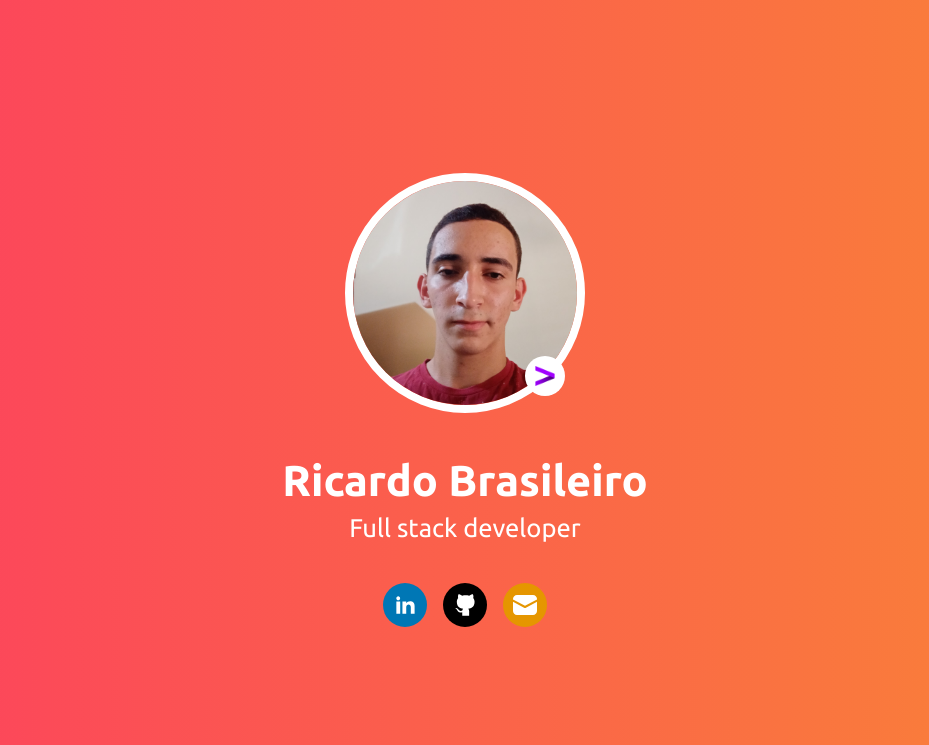
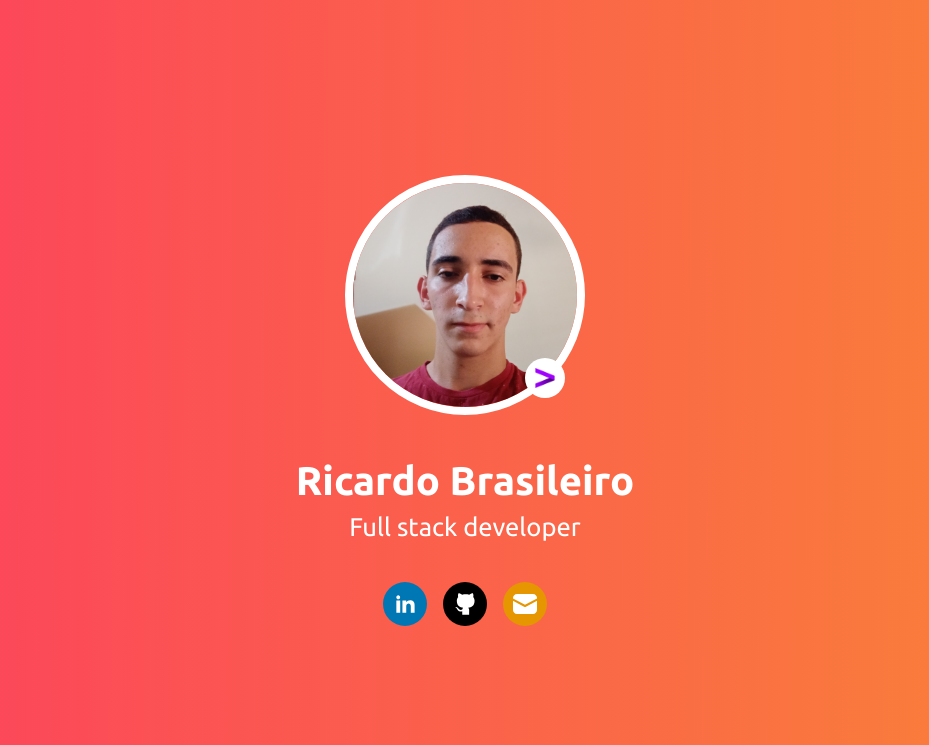
Before and after one commit to RicardoBrasileiro/ricardo-brasileiro, a PHP site: page / in a window 1280 px wide. Shown: the top 745 px of the page, without its empty margins (175-1104 px from the left). Run offline with PHP 8.4, Linux system fonts and the light colour scheme.

Commit message:
:recycle: fix: Change font size

```diff
--- a/styles.css
+++ b/styles.css
@@ -105,7 +105,7 @@ button {
 }
 
 .personal-info h1 {
-  font-size: 2.7rem;
+  font-size: 2.5rem;
 }
 
 .personal-info p {
```
